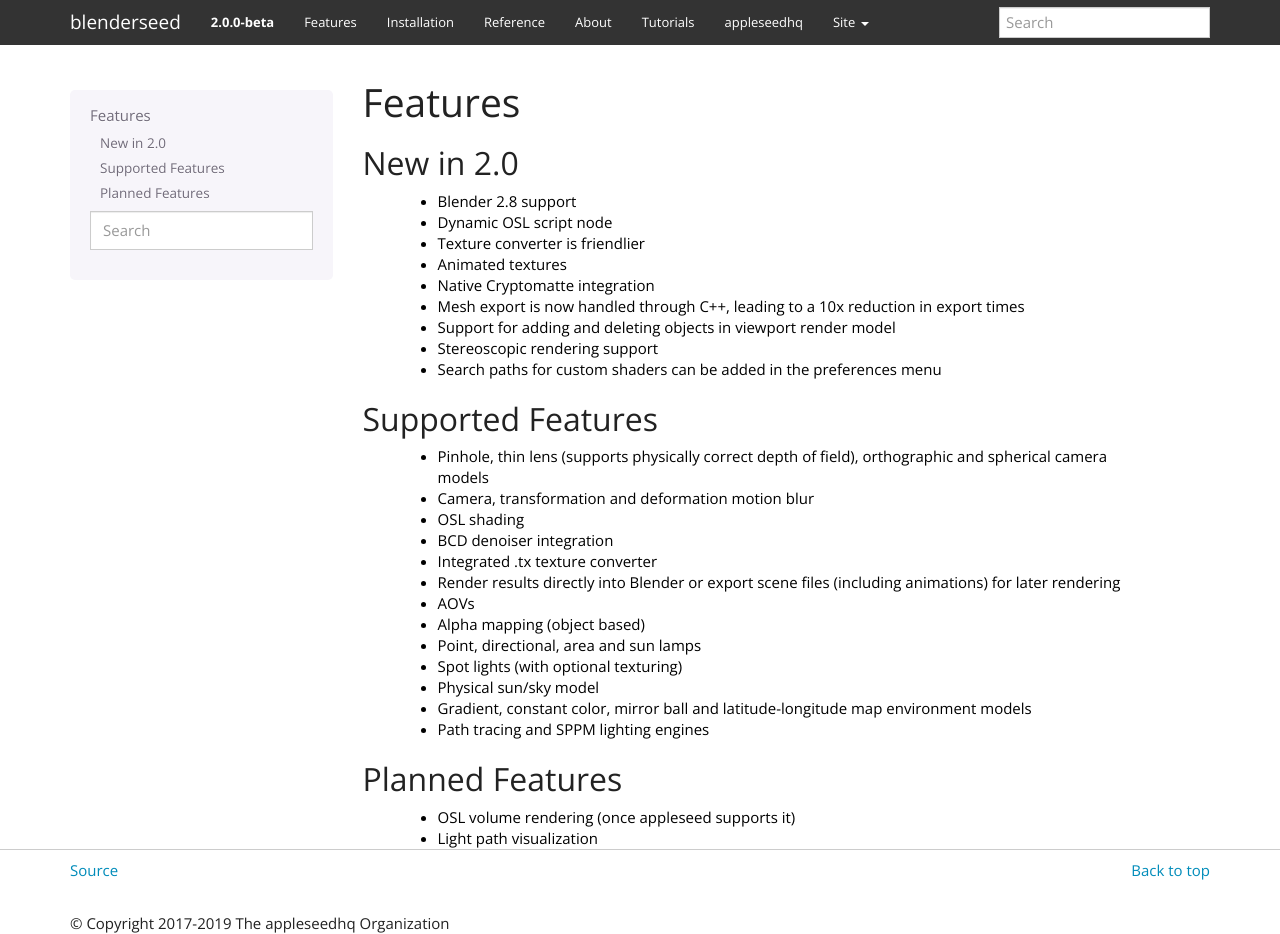
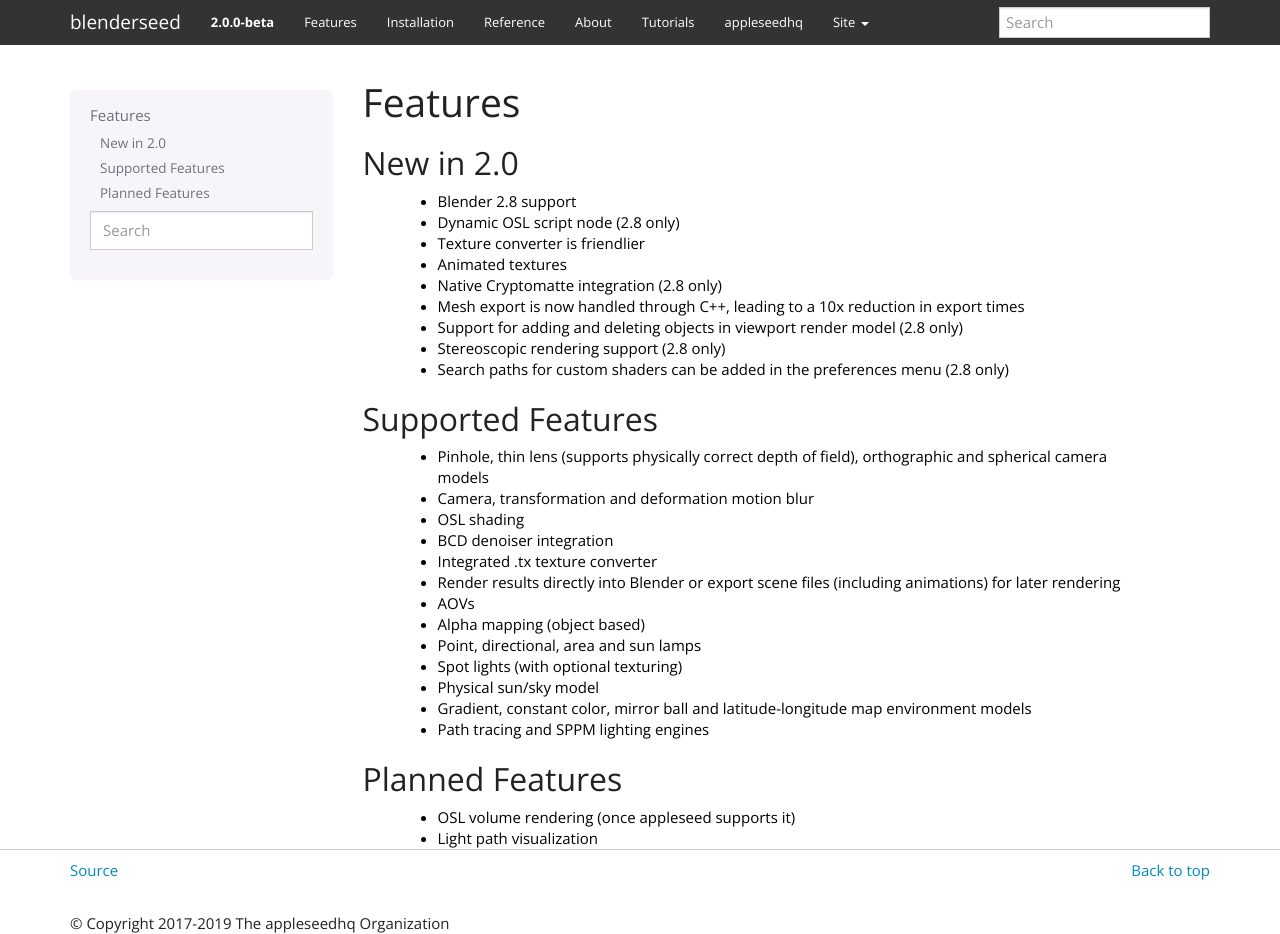
Before and after one commit to appleseedhq/blenderseed, a Sphinx documentation site: the page built from docs/features.rst, in a window 1280 px wide and 934 px high. Built offline with Sphinx 7.4.7, drawn with Linux system fonts in a browser that asks for light colours.

Commit message:
Additional doc edits (#432)
* Update features.rst

* Update installation.rst

* Update lighting.rst

* Update osl.rst

```diff
--- a/docs/features.rst
+++ b/docs/features.rst
@@ -5,14 +5,14 @@
 ----------
 
     * Blender 2.8 support
-    * Dynamic OSL script node
+    * Dynamic OSL script node (2.8 only)
     * Texture converter is friendlier
     * Animated textures
-    * Native Cryptomatte integration
+    * Native Cryptomatte integration (2.8 only)
     * Mesh export is now handled through C++, leading to a 10x reduction in export times
-    * Support for adding and deleting objects in viewport render model
-    * Stereoscopic rendering support
-    * Search paths for custom shaders can be added in the preferences menu
+    * Support for adding and deleting objects in viewport render model (2.8 only)
+    * Stereoscopic rendering support (2.8 only)
+    * Search paths for custom shaders can be added in the preferences menu (2.8 only)
 
 Supported Features
 ------------------
--- a/docs/installation.rst
+++ b/docs/installation.rst
@@ -41,4 +41,4 @@
 .. rubric:: Footnotes:
 
 .. [#f1] If you are compiling applessed for use with blenderseed, you will need to compile appleseed with the Python 3 bindings enabled.  Please see the `build instructions <https://github.com/appleseedhq/appleseed/wiki/Building-appleseed>`_.
-.. [#f2] You must also compile with the same version of Python 3 that is used by your Blender install.  Blender 2.79b official uses Python 3.5.  Everything after that (including Blender 2.8) uses Python 3.7.
+.. [#f2] You must also compile with the same version of Python 3 that is used by your Blender install.  Blender 2.79b official uses Python 3.5.  Current 2.79 branches and Blender 2.8 uses Python 3.7.
--- a/docs/osl/osl.rst
+++ b/docs/osl/osl.rst
@@ -21,11 +21,11 @@
 
 Textures with OSL
 -----------------
-	OSL can directly load most image formats (JPEG, PNG, TIFF).  However, this is not the best practice for using it.  Full sized textures take up a lot of memory in the render, and in many cases objects will not be sufficiently large enough in the output frame to justify the memory space used for high resolution, detailed images.  The solution is to create a .tx file using maketx, a utility that ships with appleseed.  Maketx will take an input image and produce a tiled, mipmapped version that is far more efficient when used with OSL.  This is due to a few different features: for one the tiling allows appleseed to only load the sections of the image that are visible.  Second the mipmapping allows appleseed to load in the appropriate resolution of the texture depending on how large the object is in the output frame. These two features not only reduce the memory requirement for textures, they also speed up the render.
+	OSL can directly load most image formats (JPEG, PNG, TIFF).  However, this is not the best practice for using it.  Full sized textures take up a lot of memory in the render, and in many cases objects will not be sufficiently large enough in the output frame to justify the memory space used for high resolution, detailed images.  The solution is to create a .tx file using OSL's built in texture converter.  This will take an input image and produce a tiled, mipmapped version that is far more efficient when used with OSL.  This is due to a few different features: for one the tiling allows appleseed to only load the sections of the image that are visible.  Second the mipmapping allows appleseed to load in the appropriate resolution of the texture depending on how large the object is in the output frame. These two features not only reduce the memory requirement for textures, they also speed up the render.
 
 How do I convert textures?
 --------------------------
-	Textures can be converted to .tx files using the :ref:`texture converter<label_tex_conv>` panel in the material tab.
+	Textures can be converted to .tx files using the :ref:`texture converter<label_tex_conv>` panel in the World tab.
 
 Can I use OSL shaders from third parties?
 -----------------------------------------
--- a/docs/panels/render/lighting.rst
+++ b/docs/panels/render/lighting.rst
@@ -33,7 +33,8 @@
     - Glossy: Sets the number of glossy bounces a ray can make.
     - Specular: Sets the number of specular bounces a ray can make.
     - Volume: Sets the maximum number of volume scattering events.
-    - Max Ray Intensity: Sets the maximum brightness an indirect ray can contribute to the scene.  Lowering this can remove fireflies at the expense of accurate lighting.
+- Max Ray Intensity:
+    Sets the maximum brightness an indirect ray can contribute to the scene.  Lowering this can remove fireflies at the expense of accurate lighting.
 - Russian Roulette Start Bounce:
     Sets the bounce after which Russian Roulette will be used to terminate rays that are not expected to contribute much to the final image.  Lowering this can increase noise but speed up rendering.
 - Optimize for Lights Outside Volumes:
```
Also changed, not shown: other parts of docs/installation.rst (+1 -1 lines).
